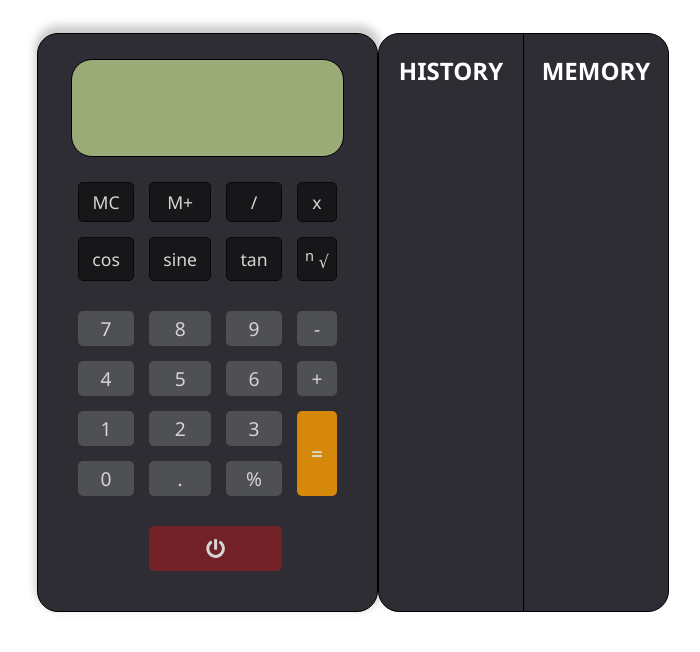
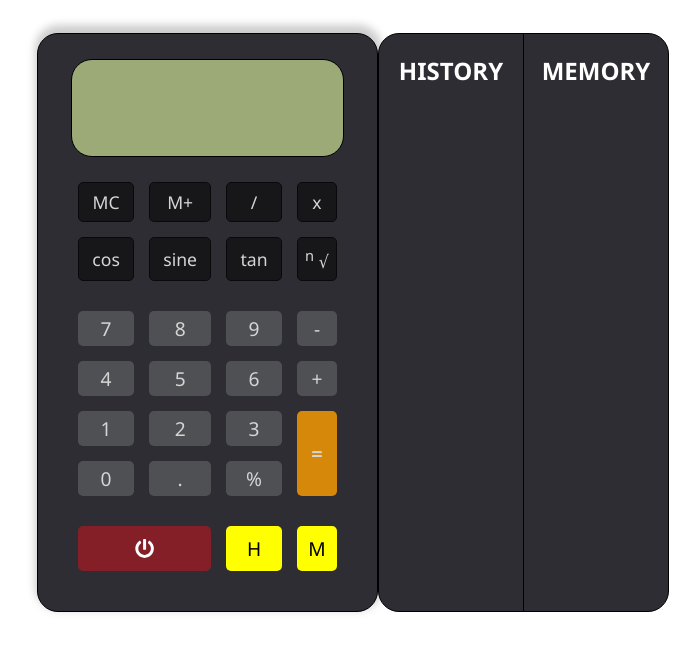
Before and after one commit to Adedayo-A/Calculator-in-Angular, an Angular app in the folder Calculator/calculator/: page / in a window 1280 px wide. Shown: the top 652 px of the page, without its empty margins (287-987 px from the left). Built offline with nearby package versions, Linux system fonts and the light colour scheme.

Commit message:
add changes

```diff
--- a/Calculator/calculator/src/app/app.component.css
+++ b/Calculator/calculator/src/app/app.component.css
@@ -7,6 +7,7 @@ body{
     max-width: 1440px;
     width: 50%;
     margin: auto;
+    outline: 0;
     /* background-color: blueviolet; */
 }
 
@@ -178,6 +179,17 @@ body{
     border-color: transparent;
     font-size: 1.2rem;
     padding: 8px 0;
+    opacity: 1;
+}
+
+.history__screen-control, .memory__screen-control {
+    background-color: yellow;
+    text-align: center;
+    border-color: transparent;
+    font-size: 1.2rem;
+    padding: 8px 0;
+    opacity: 1;
+    border-radius: 5px;
 }
 
 .rowsdata td {
--- a/Calculator/calculator/src/app/app.component.html
+++ b/Calculator/calculator/src/app/app.component.html
@@ -1,5 +1,5 @@
 <div class="container" tabindex="0" (keyup)="keyBoard($event)">
-  <div class="display-container" tabindex="0">
+  <div class="display-container">
     <div [ngClass]="{'msg-class' : maxRange, 'bigfont' : bigFont === true}" class="display-screen">
       {{ inputText }}
     </div>
@@ -43,11 +43,15 @@
         </tr>
         <tr></tr>
         <tr class="powerBtn">
-          <td></td>
           <td class="key power" colspan = '2' (click)="power()">
             <fa-icon [icon]="faPowerOff"></fa-icon>
           </td>
-          <td></td>
+          <td class="history__screen-control">
+            <div> H </div>
+          </td>
+          <td class="memory__screen-control">
+            <div> M </div>
+          </td>
         </tr>
       </table>
     </div>
```
